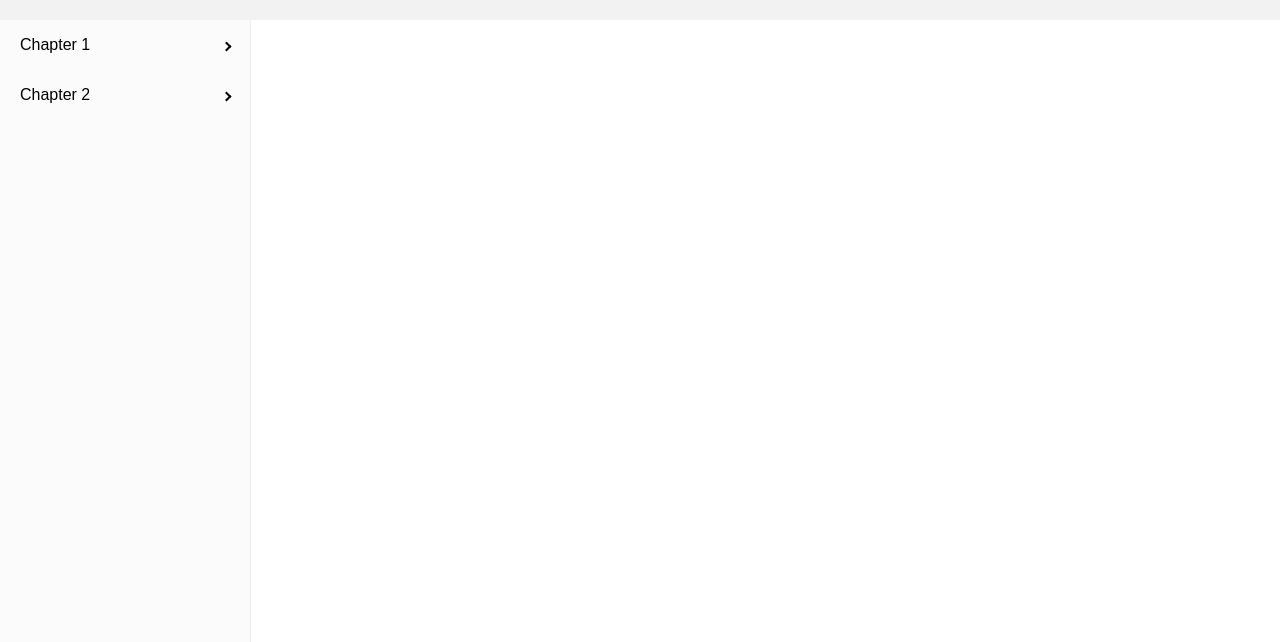
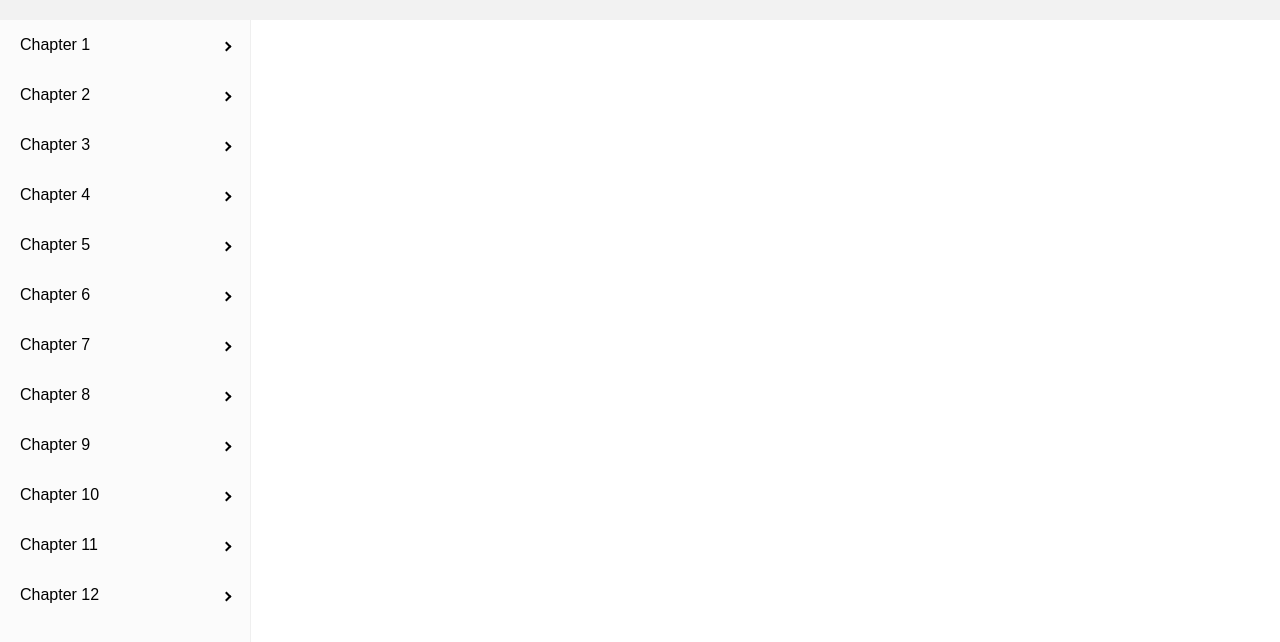
Before and after one commit to hieutrtr/kr_final, a React (Create React App) app in the folder workspace/: page / in a window 1280 px wide. Shown: the top 642 px of the page. Built offline with nearby package versions, Linux system fonts and the light colour scheme; the HTML template or start-up script is replaced by a standard one.

Commit message:
Added additional chapters to the `chaptersMock` array in `Mocks.js`.
# Aider chat conversation:

```diff
--- a/workspace/src/data/Mocks.js
+++ b/workspace/src/data/Mocks.js
@@ -1,9 +1,6 @@
-// entire file content ...
-
 const chaptersMock = [
   {
     id: 1,
-    title: 'Introduction to Object Oriented Programming',
     articles: [
       { id: 1, title: 'Introduction to Object Oriented Programming' },
       { id: 2, title: 'Classes and Objects' },
@@ -14,7 +11,6 @@ const chaptersMock = [
   },
   {
     id: 2,
-    title: 'Design Principles',
     articles: [
       { id: 6, title: 'Design Principles' },
       { id: 7, title: 'Object-Oriented Analysis and Design' },
@@ -23,7 +19,106 @@ const chaptersMock = [
       { id: 10, title: 'Object-Oriented Design Patterns' }
     ]
   },
-  // ... rest of the chapters ...
+  {
+    id: 3,
+    articles: [
+      { id: 11, title: 'Object-Oriented Software Engineering' },
+      { id: 12, title: 'Object-Oriented Database Management Systems' },
+      { id: 13, title: 'Object-Oriented Testing' },
+      { id: 14, title: 'Object-Oriented Metrics and Quality' },
+      { id: 15, title: 'Object-Oriented Project Management' }
+    ]
+  },
+  {
+    id: 4,
+    articles: [
+      { id: 16, title: 'Object-Oriented User Interface Design' },
+      { id: 17, title: 'Object-Oriented Web Development' },
+      { id: 18, title: 'Object-Oriented Mobile App Development' },
+      { id: 19, title: 'Object-Oriented Artificial Intelligence' },
+      { id: 20, title: 'Object-Oriented Big Data Analytics' }
+    ]
+  },
+  {
+    id: 5,
+    articles: [
+      { id: 21, title: 'Object-Oriented Cloud Computing' },
+      { id: 22, title: 'Object-Oriented Internet of Things' },
+      { id: 23, title: 'Object-Oriented Cybersecurity' },
+      { id: 24, title: 'Object-Oriented Blockchain Technology' },
+      { id: 25, title: 'Object-Oriented Quantum Computing' }
+    ]
+  },
+  {
+    id: 6,
+    articles: [
+      { id: 26, title: 'Object-Oriented Robotics' },
+      { id: 27, title: 'Object-Oriented Virtual Reality' },
+      { id: 28, title: 'Object-Oriented Augmented Reality' },
+      { id: 29, title: 'Object-Oriented Machine Learning' },
+      { id: 30, title: 'Object-Oriented Data Science' }
+    ]
+  },
+  {
+    id: 7,
+    articles: [
+      { id: 31, title: 'Object-Oriented Natural Language Processing' },
+      { id: 32, title: 'Object-Oriented Computer Vision' },
+      { id: 33, title: 'Object-Oriented Neural Networks' },
+      { id: 34, title: 'Object-Oriented Deep Learning' },
+      { id: 35, title: 'Object-Oriented Reinforcement Learning' }
+    ]
+  },
+  {
+    id: 8,
+    articles: [
+      { id: 36, title: 'Object-Oriented Genetic Algorithms' },
+      { id: 37, title: 'Object-Oriented Evolutionary Computation' },
+      { id: 38, title: 'Object-Oriented Swarm Intelligence' },
+      { id: 39, title: 'Object-Oriented Fuzzy Systems' },
+      { id: 40, title: 'Object-Oriented Expert Systems' }
+    ]
+  },
+  {
+    id: 9,
+    articles: [
+      { id: 41, title: 'Object-Oriented Robotics Process Automation' },
+      { id: 42, title: 'Object-Oriented Internet of Robotic Things' },
+      { id: 43, title: 'Object-Oriented Autonomous Vehicles' },
+      { id: 44, title: 'Object-Oriented Smart Cities' },
+      { id: 45, title: 'Object-Oriented Industry 4.0' }
+    ]
+  },
+  {
+    id: 10,
+    articles: [
+      { id: 46, title: 'Object-Oriented Virtual Assistants' },
+      { id: 47, title: 'Object-Oriented Chatbots' },
+      { id: 48, title: 'Object-Oriented Natural Language Generation' },
+      { id: 49, title: 'Object-Oriented Speech Recognition' },
+      { id: 50, title: 'Object-Oriented Emotion AI' }
+    ]
+  },
+  {
+    id: 11,
+    articles: [
+      { id: 51, title: 'Object-Oriented Computer Graphics' },
+      { id: 52, title: 'Object-Oriented Game Development' },
+      { id: 53, title: 'Object-Oriented Virtual Worlds' },
+      { id: 54, title: 'Object-Oriented Animation' },
+      { id: 55, title: 'Object-Oriented Visual Effects' }
+    ]
+  },
+  {
+    id: 12,
+    articles: [
+      { id: 56, title: 'Object-Oriented Music Technology' },
+      { id: 57, title: 'Object-Oriented Sound Design' },
+      { id: 58, title: 'Object-Oriented Audio Processing' },
+      { id: 59, title: 'Object-Oriented Synthesis' },
+      { id: 60, title: 'Object-Oriented Music Composition' }
+    ]
+  }
 ];
 
 export default chaptersMock;
```
